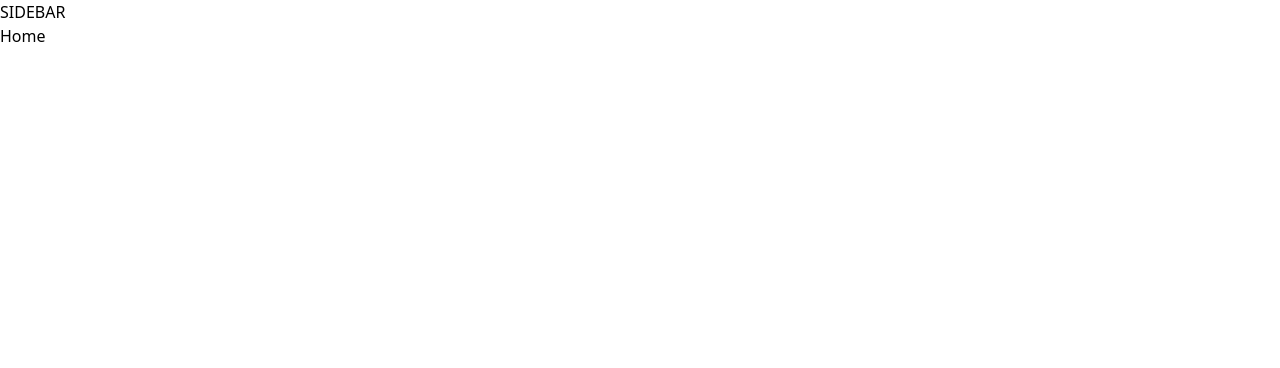
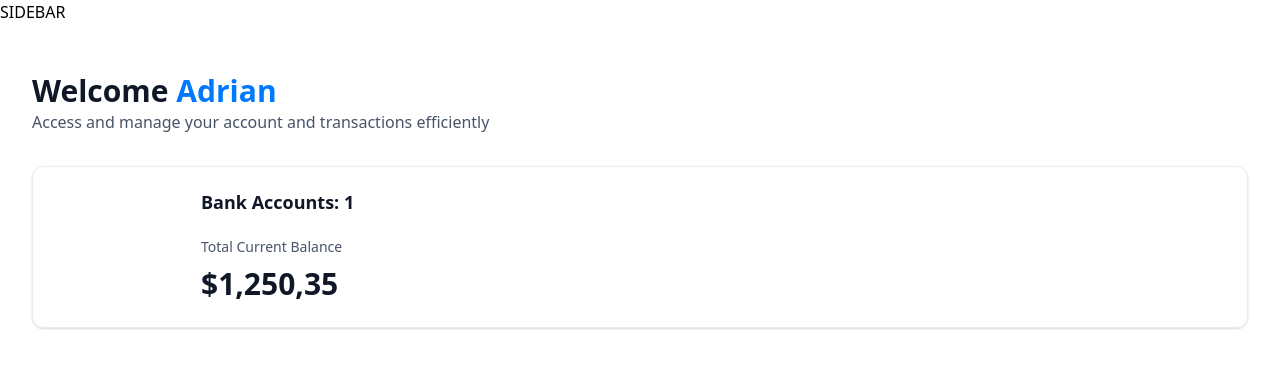
Before and after one commit to subkt2013/next-bank-app, a Next.js app: page / in a window 1280 px wide. Shown: the top 368 px of the page. Built offline with nearby package versions, Linux system fonts and the light colour scheme.

Commit message:
メインページにHeaderBoxとTotalBalanceBoxを作成

```diff
--- a/app/(root)/page.tsx
+++ b/app/(root)/page.tsx
@@ -1,8 +1,28 @@
 import React from 'react'
+import HeaderBox from '@/components/HeaderBox'
+import TotalBalanceBox from '@/components/TotalBalanceBox'
 
 const Home = () => {
+  const loggedIn = {firstName: 'Adrian'};
+
   return (
-    <div>Home</div>
+    <section className='home'>
+    <div className='home-content'>
+      <header className='home-header'>
+        <HeaderBox
+        type="greeting"
+        title="Welcome"
+        user={loggedIn?.firstName || 'Guest'}
+        subtext="Access and manage your account and transactions efficiently"
+        />
+      </header>
+      <TotalBalanceBox
+        accounts={[]}
+        totalBanks={1}
+        totalCurrentBalance={1250.35}
+      />
+    </div>
+    </section>
   )
 }
 
--- /dev/null
+++ b/components/AnimatedCounter.tsx
@@ -0,0 +1,18 @@
+'use client';
+
+import React from 'react';
+import CountUp from 'react-countup'
+
+const AnimatedCounter = ({amount}:{amount: number}) => {
+  return (
+    <div className='w-full'>
+        <CountUp
+        decimals={2}
+        decimal=","
+        prefix='$'
+        end={amount} />
+    </div>
+  )
+}
+
+export default AnimatedCounter
--- /dev/null
+++ b/components/HeaderBox.tsx
@@ -0,0 +1,20 @@
+
+
+// $nbspとはスペースのこと
+const HeaderBox = ({type = "title", title,subtext,user}:HeaderBoxProps) => {
+  return (
+    <div className='heade-box'>
+      <h1 className='header-box-title'>
+        {title}
+        {type == 'greeting' && (
+          <span className='text-bankGradient'>
+            &nbsp;{user}
+          </span>
+        )}
+      </h1>
+      <p className='header-box-subtext'>{subtext}</p>
+    </div>
+  )
+}
+
+export default HeaderBox
--- /dev/null
+++ b/components/TotalBalanceBox.tsx
@@ -0,0 +1,29 @@
+import AnimatedCounter from './AnimatedCounter'
+
+const TotalBalanceBox = ({
+    accounts = [],totalBanks,totalCurrentBalance
+}: TotalBalanceBoxProps) => {
+  return (
+    <section className="total-balance">
+      <div className='total-balance-chart'>
+        {/*chart */}
+      </div>
+
+      <div className='flex flex-col gap-6'>
+        <h2 className='header-2'>
+        Bank Accounts: {totalBanks}
+        </h2>
+        <div className='flex flex-col gap-2'>
+          <p className='total-balance-label'>
+            Total Current Balance
+          </p>
+          <p className='total-balance-amount flex-center gap-2'>
+          <AnimatedCounter amount={totalCurrentBalance} />
+          </p>
+        </div>
+      </div>
+    </section>
+  )
+}
+
+export default TotalBalanceBox
--- a/package.json
+++ b/package.json
@@ -14,7 +14,9 @@
     "clsx": "^2.1.1",
     "lucide-react": "^0.400.0",
     "next": "14.2.4",
+    "query-string": "^9.0.0",
     "react": "^18",
+    "react-countup": "^6.5.3",
     "react-dom": "^18",
     "tailwind-merge": "^2.3.0",
     "tailwindcss-animate": "^1.0.7"
```
Also changed, not shown: 1 other file (tests, documents, lock files or other folders).
